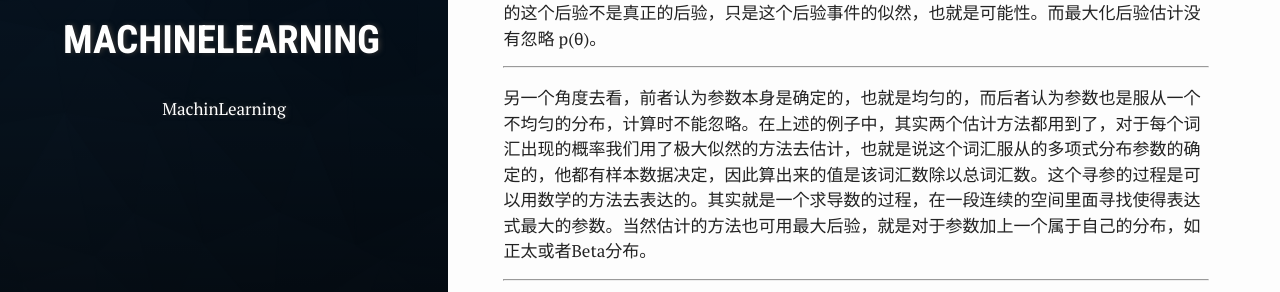
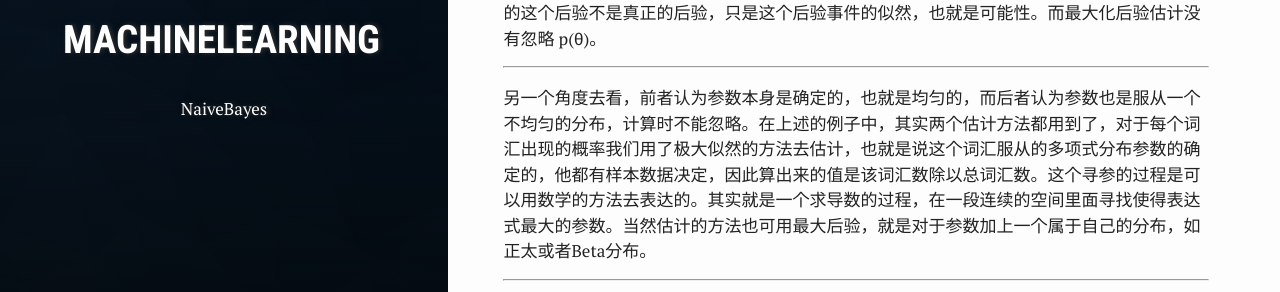
Before and after one commit to HuoJiazhi/huojiazhi.github.io, a Jekyll site: the page built from _posts/2019-03-23-naive-bayes.markdown, in a window 1280 px wide. Shown: the part 582-874 px from the top of the page. Built offline with Jekyll 4.4.1, drawn with Linux system fonts in a browser that asks for light colours.

Commit message:
Update 2019-03-23-naive-bayes.markdown

```diff
--- a/_posts/2019-03-23-naive-bayes.markdown
+++ b/_posts/2019-03-23-naive-bayes.markdown
@@ -2,9 +2,9 @@
 layout: post
 title:  "朴素贝叶斯实战心得"
 crawlertitle: "NaiveBayes"
-summary: "MachinLearning"
+summary: "NaiveBayes"
 date:   2019-03-23 12:09:47 +0700
-categories: MachineLearning
+categories: 实战心得
 tags: 'MachineLearning'
 author: Jiazhi
 ---
```
